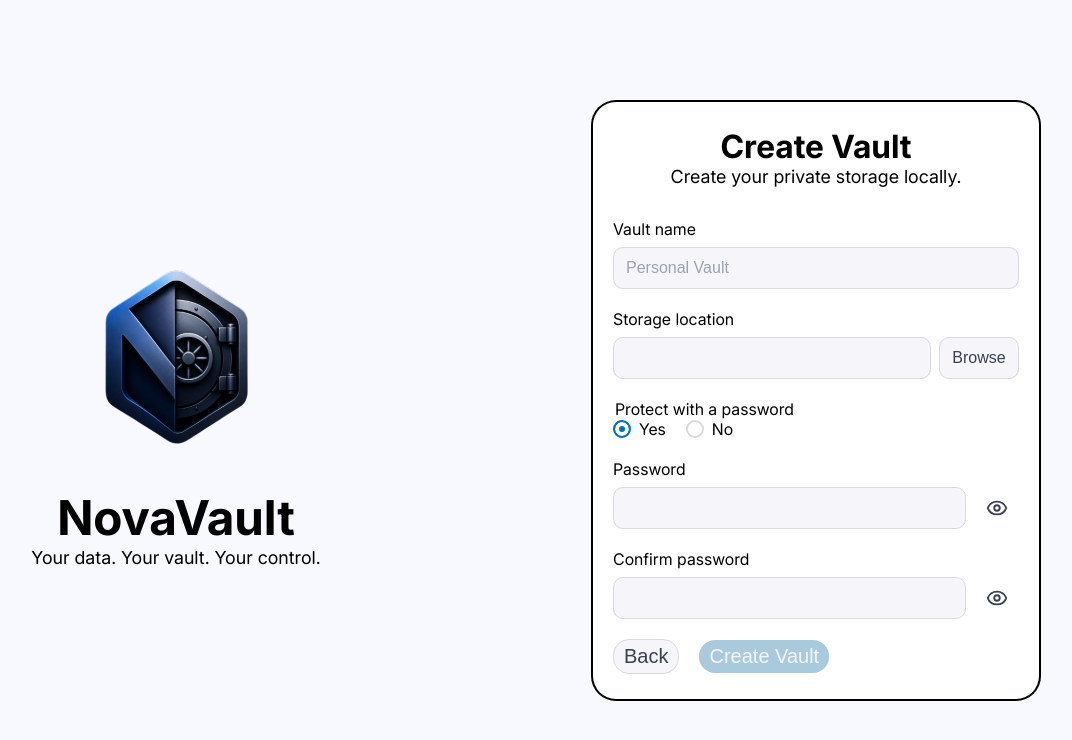
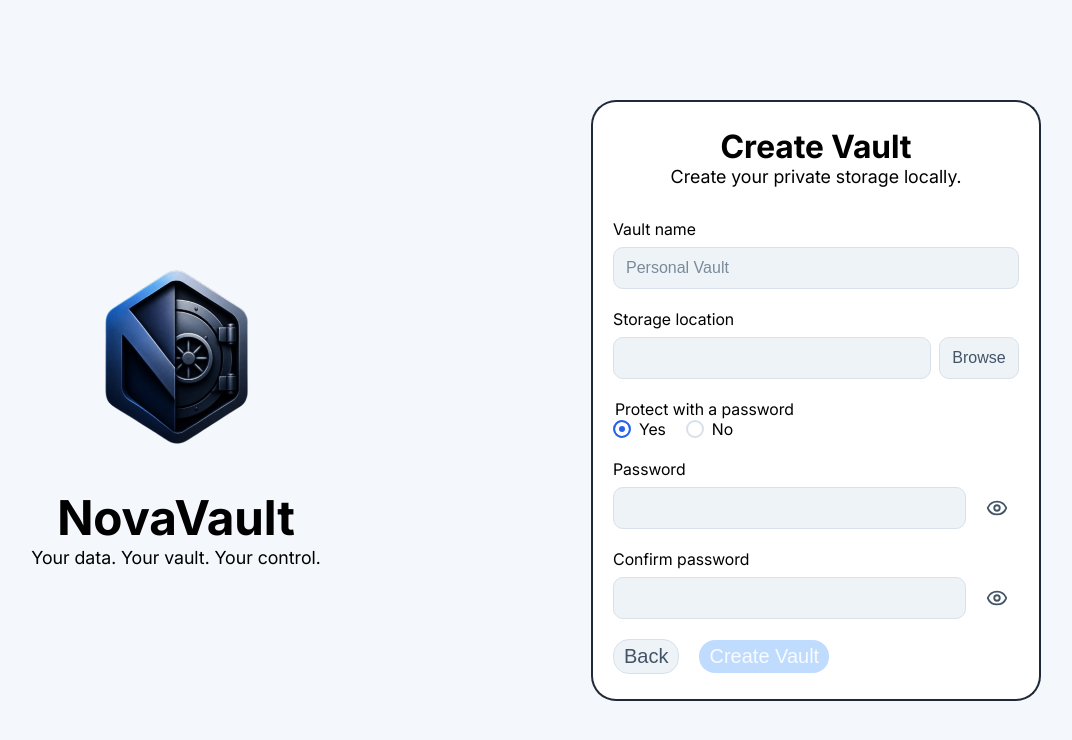
Before and after one commit to acevflow/NovaVault, a React (Vite) app: page /create-vault in a window 1280 px wide. Shown: the top 740 px of the page, without its empty margins (144-1216 px from the left). Built offline with nearby package versions, Linux system fonts and the light colour scheme.

Commit message:
style: color palette refresh

```diff
--- a/src/main.tsx
+++ b/src/main.tsx
@@ -2,6 +2,7 @@ import React from "react";
 import ReactDOM from "react-dom/client";
 import App from "./App";
 import "./styles/fonts.css";
+import "./styles/theme.css";
 import "./styles/index.css";
 
 ReactDOM.createRoot(document.getElementById("root") as HTMLElement).render(
--- a/src/styles/create-vault.css
+++ b/src/styles/create-vault.css
@@ -17,10 +17,10 @@
 .create-vault-header {
   width: 450px;
   padding-top: 25px;
-  background-color: #ffffff;
+  background-color: var(--color-surface);
   border-radius: 25px 25px 0 0;
   text-align: center;
-  border: 2px solid #000000;
+  border: 2px solid var(--color-border-strong);
   border-bottom: none;
 }
 
@@ -37,9 +37,9 @@
 .create-vault-form {
   width: 450px;
   padding: 0 20px 25px;
-  background-color: #ffffff;
+  background-color: var(--color-surface);
   border-radius: 0 0 25px 25px;
-  border: 2px solid #000000;
+  border: 2px solid var(--color-border-strong);
   border-top: none;
 }
 
@@ -53,9 +53,9 @@
 .create-vault-form-input {
   height: 42px;
   padding: 0 12px;
-  background-color: #f5f5fa;
-  color: #1f2937;
-  border: 1px solid #d9d9e2;
+  background-color: var(--color-surface-muted);
+  color: var(--color-text-primary);
+  border: 1px solid var(--color-border);
   border-radius: 10px;
   font-size: 16px;
   transition:
@@ -64,7 +64,7 @@
 }
 
 .create-vault-form-input::placeholder {
-  color: #9ca3af;
+  color: var(--color-text-muted);
 }
 
 .create-vault-storage-location {
@@ -78,17 +78,17 @@
 
 .create-vault-form-input:focus {
   outline: none;
-  border-color: #0071bc;
-  box-shadow: 0 0 0 2px rgba(0, 113, 188, 0.15);
+  border-color: var(--color-accent);
+  box-shadow: 0 0 0 2px rgb(0 113 188 / 0.15);
 }
 
 .create-vault-browse-button {
   flex: 0 0 80px;
   height: 42px;
   border-radius: 10px;
-  border: 1px solid #d9d9e2;
-  background: #f5f5fa;
-  color: #374151;
+  border: 1px solid var(--color-border);
+  background: var(--color-surface-muted);
+  color: var(--color-text-secondary);
   font-size: 16px;
   cursor: pointer;
   transition:
@@ -98,13 +98,13 @@
 }
 
 .create-vault-browse-button:hover {
-  background: #e9e9f0;
+  background: var(--color-surface-hover);
   transform: translateY(-1px);
   box-shadow: 0 2px 4px rgba(0, 0, 0, 0.08);
 }
 
 .create-vault-browse-button:active {
-  background: #dedee6;
+  background: var(--color-surface-active);
   transform: translateY(0);
   box-shadow: 0 1px 2px rgba(0, 0, 0, 0.08);
 }
@@ -132,7 +132,7 @@
   width: 18px;
   height: 18px;
   margin: 0;
-  border: 2px solid #d9d9e2;
+  border: 2px solid var(--color-border);
   border-radius: 50%;
   cursor: pointer;
   transition:
@@ -141,13 +141,13 @@
 }
 
 .create-vault-password-radio:hover {
-  border-color: #0071bc;
+  border-color: var(--color-accent);
 }
 
 .create-vault-password-radio:checked {
-  border-color: #0071bc;
-  background: #0071bc;
-  box-shadow: inset 0 0 0 4px #ffffff;
+  border-color: var(--color-accent);
+  background: var(--color-accent);
+  box-shadow: inset 0 0 0 4px var(--color-surface);
 }
 
 .create-vault-password-input {
@@ -164,7 +164,7 @@
   border: none;
   background: transparent;
   cursor: pointer;
-  color: #374151;
+  color: var(--color-text-secondary);
   display: flex;
   align-items: center;
   justify-content: center;
@@ -180,27 +180,27 @@
 }
 
 .create-vault-form-input-error {
-  border-color: #dc2626;
+  border-color: var(--color-danger);
 }
 
 .create-vault-form-input-error:focus {
-  border-color: #dc2626;
-  box-shadow: 0 0 0 2px rgba(220, 38, 38, 0.15);
+  border-color: var(--color-danger);
+  box-shadow: 0 0 0 2px rgb(220 38 38 / 0.15);
 }
 
 .create-vault-form-error {
   margin: 8px 0 12px 0;
-  color: #dc2626;
+  color: var(--color-danger);
   font-size: 14px;
   line-height: 1.4;
 }
 
 .create-vault-primary-button {
   border: none;
-  background: #0071bc;
+  background: var(--color-accent);
   font-size: 20px;
   padding: 5px 10px;
-  color: #faf8df;
+  color: var(--color-text-on-accent);
   border-radius: 16px;
   margin: 0 10px;
   cursor: pointer;
@@ -211,50 +211,50 @@
 }
 
 .create-vault-primary-button:hover {
-  background: #005f9e;
+  background: var(--color-accent-hover);
   transform: translateY(-2px);
   box-shadow: 0 4px 6px rgba(0, 0, 0, 0.1);
 }
 
 .create-vault-primary-button:focus {
   outline: none;
-  box-shadow: 0 0 0 3px rgba(0, 113, 188, 0.25);
+  box-shadow: 0 0 0 3px rgb(0 113 188 / 0.25);
 }
 
 .create-vault-primary-button:active {
-  background: #004f85;
+  background: var(--color-accent-active);
   transform: translateY(0);
   box-shadow: 0 2px 3px rgba(0, 0, 0, 0.1);
 }
 
 .create-vault-primary-button-incomplete {
-  background: #a9c9dd;
-  color: #f5f5f5;
+  background: var(--color-accent-soft);
+  color: var(--color-text-inverted);
 }
 
 .create-vault-primary-button-incomplete:hover {
-  background: #8fb8d0;
+  background: var(--color-accent-soft-hover);
   transform: translateY(-2px);
   box-shadow: 0 4px 6px rgba(0, 0, 0, 0.08);
 }
 
 .create-vault-primary-button-incomplete:focus {
   outline: none;
-  box-shadow: 0 0 0 3px rgba(143, 184, 208, 0.3);
+  box-shadow: 0 0 0 3px rgb(143 184 208 / 0.3);
 }
 
 .create-vault-primary-button-incomplete:active {
-  background: #7faac3;
+  background: var(--color-accent-soft-active);
   transform: translateY(0);
   box-shadow: 0 2px 3px rgba(0, 0, 0, 0.08);
 }
 
 .create-vault-secondary-button {
-  border: 1px solid #d9d9e2;
-  background: #f5f5fa;
+  border: 1px solid var(--color-border);
+  background: var(--color-surface-muted);
   font-size: 20px;
   padding: 5px 10px;
-  color: #374151;
+  color: var(--color-text-secondary);
   border-radius: 16px;
   margin: 0 10px 0 0;
   cursor: pointer;
@@ -265,13 +265,13 @@
 }
 
 .create-vault-secondary-button:hover {
-  background: #e9e9f0;
+  background: var(--color-surface-hover);
   transform: translateY(-2px);
   box-shadow: 0 4px 6px rgba(0, 0, 0, 0.1);
 }
 
 .create-vault-secondary-button:active {
-  background: #dedee6;
+  background: var(--color-surface-active);
   transform: translateY(0);
   box-shadow: 0 2px 3px rgba(0, 0, 0, 0.1);
 }
--- a/src/styles/index.css
+++ b/src/styles/index.css
@@ -11,6 +11,6 @@ body,
 }
 
 body {
-  background-color: #f8f8ff;
+  background-color: var(--color-background);
   font-family: "Inter", sans-serif;
 }
--- /dev/null
+++ b/src/styles/theme.css
@@ -0,0 +1,22 @@
+:root {
+  --color-background: #f4f7fb;
+  --color-surface: #ffffff;
+  --color-surface-muted: #eef3f8;
+  --color-surface-hover: #e3ebf3;
+  --color-surface-active: #d8e2eb;
+  --color-text-primary: #16212d;
+  --color-text-secondary: #425466;
+  --color-text-muted: #7a8a9b;
+  --color-text-on-accent: #fdfefe;
+  --color-text-inverted: #f8fbff;
+  --color-border: #d8e1ea;
+  --color-border-strong: #1f2937;
+  --color-accent: #2563eb;
+  --color-accent-hover: #1d4ed8;
+  --color-accent-active: #1e40af;
+  --color-accent-soft: #bfdbfe;
+  --color-accent-soft-hover: #93c5fd;
+  --color-accent-soft-active: #60a5fa;
+  --color-danger: #e11d48;
+  --color-link: #2563eb;
+}
--- a/src/styles/welcome.css
+++ b/src/styles/welcome.css
@@ -20,8 +20,8 @@
   margin: 10px;
   border: none;
   border-radius: 16px;
-  background-color: #0071bc;
-  color: #faf8df;
+  background-color: var(--color-accent);
+  color: var(--color-text-on-accent);
   font-size: 20px;
   font-weight: 600;
   cursor: pointer;
@@ -46,7 +46,7 @@
   margin: 10px;
   border: none;
   background-color: transparent;
-  color: #005eff;
+  color: var(--color-link);
   font-size: 16px;
   font-weight: 500;
   cursor: pointer;
```
